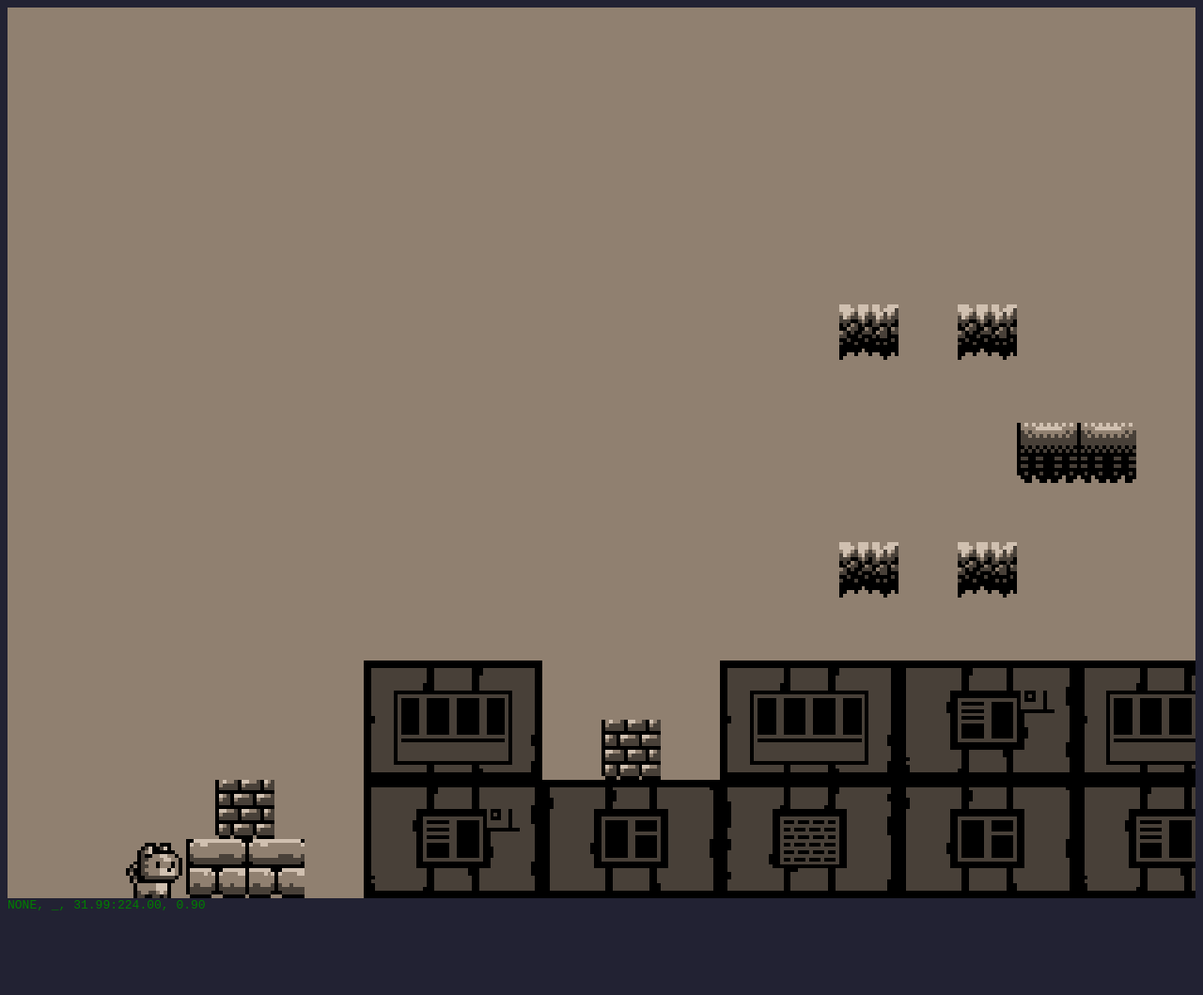
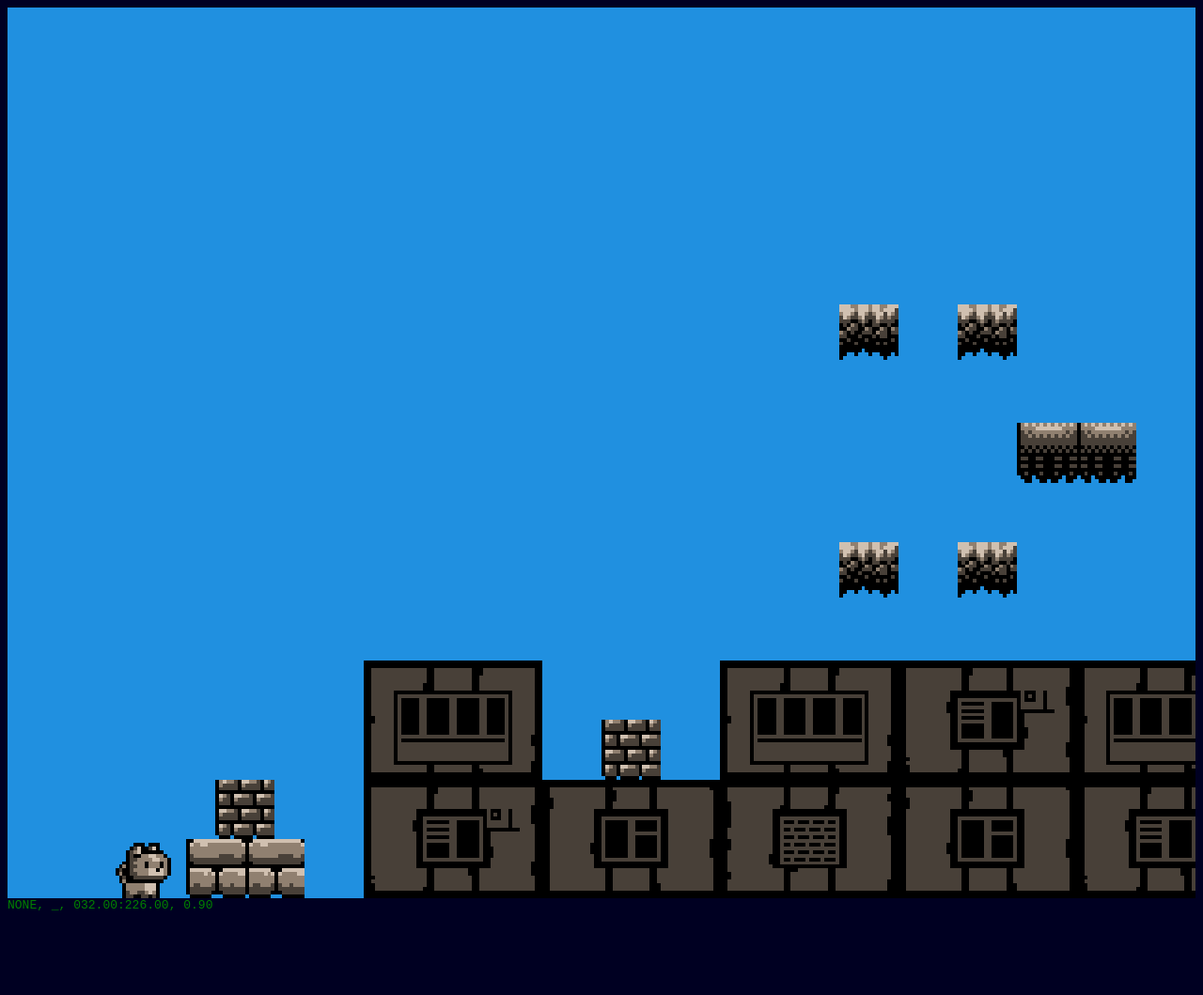
Before and after one commit to darkgraycat/murkit0, a website built with webpack: page index.html in a window 1280 px wide. Shown: the whole page at 94% size. Built offline with nearby package versions, Linux system fonts and the light colour scheme.

Commit message:
: documentation (#13)
* : wip

* : wip

* : fix player collision box

* : document most used methods, etc

---------

Co-authored-by: pburyanov <p_buryanov-itssv@kw.com>

```diff
--- a/index.html
+++ b/index.html
@@ -3,7 +3,7 @@
     <script src="dist/main.js"></script>
     <style>
       body {
-        background-color: #223;
+        background-color: #002;
       }
 
       #screen {
--- a/src/bitmap.ts
+++ b/src/bitmap.ts
@@ -3,57 +3,98 @@ export class Bitmap {
   readonly height: number;
   protected data: Uint32Array;
 
+  /** Create new Bitmap with empty pixels
+  * @param width new Bitmap width
+  * @param height new Bitmap height
+  * */
   constructor(width: number, height: number) {
     this.width = width;
     this.height = height;
     this.data = new Uint32Array(width * height);
   }
 
-  static from(buffer: ArrayBuffer, width: number, height: number): Bitmap {
+  /** Create Bitmap from buffer
+  * @param buffer buffer with color values
+  * @param width new Bitmap width
+  * @param height new Bitmap height
+  * @returns new Bitmap
+  * */
+  public static from(buffer: ArrayBuffer, width: number, height: number): Bitmap {
     const bitmap = new Bitmap(width, height);
     bitmap.data = new Uint32Array(buffer);
     return bitmap;
   }
 
-  draw(bitmap: Bitmap, x: number, y: number): this {
-    const { data: dest, width, height } = this;
-    const { data: src, width: offset } = bitmap;
+  /** Draw Bitmap on current one
+  * @param bitmap source Bitmap to draw
+  * @param x destination offset x
+  * @param y destination offset y
+  * @returns self
+  * */
+  public draw(bitmap: Bitmap, x: number, y: number): this {
+    const { data: dest, width: dw, height: dh } = this;
+    const { data: src,  width: sw } = bitmap;
     let i = src.length;
-    // for each pixel from source bitmap
     while (i--) {
-      const px = x + (i % offset);
-      const py = y + (i / offset | 0);
-      if (
-        px < 0 || px >= width ||
-        py < 0 || py >= height ||
-        src[i] == 0 // skip transparent
-      ) continue;
-      // put in calculated position in current bitmap
-      dest[px + py * width] = src[i];
+      if (src[i] === 0) continue;
+      const px = x + (i % sw);
+      const py = y + (i / sw | 0);
+      if (px < 0 || px >= dw || py < 0 || py >= dh) continue;
+      dest[px + py * dw] = src[i];
     }
-    return this
+    return this;
   }
 
-  copy(x: number, y: number, width: number, height: number): Bitmap {
-    const bitmap = new Bitmap(width, height);
-    const { data: src, width: sw, height: sh } = this;
-    const { data: dest } = bitmap;
-    let i = dest.length;
-    // for each pixel in new bitmap
+  /** Copy area to current one
+  * @param bitmap destination Bitmap
+  * @param x destination offset x
+  * @param y destination offset y
+  * @param sx source offset x
+  * @param sy source offset y
+  * @param width area width to copy
+  * @param height area height to copy
+  * @returns self
+  * */
+  public copy(bitmap: Bitmap, x: number, y: number, sx: number, sy: number, width: number, height: number): this {
+    const { data: dest, width: dw, height: dh } = bitmap;
+    const { data: src,  width: sw } = this;
+    let i = width * height;
     while (i--) {
+      const j = (sx + i % width) + (sy + (i / width | 0)) * sw;
+      if (src[j] == 0) continue;
       const px = x + (i % width);
       const py = y + (i / width | 0);
-      if (
-        px < 0 || px >= sw ||
-        py < 0 || py >= sh
-      ) continue;
-      // put pixel from current bitmap
+      if (px < 0 || px >= dw || py < 0 || py >= dh) continue;
+      dest[px + py * dw] = src[j];
+    }
+    return this;
+  }
+
+  /** Extract pixels to new Bitmap
+  * @param x source offset x
+  * @param y source offset y
+  * @param width new Bitmap width
+  * @param height new Bitam height
+  * @returns new Bitmap
+  * */
+  public extract(x: number, y: number, width: number, height: number): Bitmap {
+    const bitmap = new Bitmap(width, height);
+    const { data: src,  width: sw, height: sh } = this;
+    const { data: dest, width: dw } = bitmap;
+    let i = dest.length;
+    while (i--) {
+      const px = x + (i % dw);
+      const py = y + (i / dw | 0);
+      if (px < 0 || px >= sw || py < 0 || py >= sh) continue;
       dest[i] = src[px + py * sw];
     }
-    return bitmap
+    return bitmap;
   }
 
-  clone(): Bitmap {
+  /** Clone current Bitmap in new one
+  * @returns new Bitmap
+  * */
+  public clone(): Bitmap {
     const bitmap = new Bitmap(this.width, this.height);
     const { data: dest } = bitmap;
     const { data: src } = this;
@@ -62,12 +103,20 @@ export class Bitmap {
     return bitmap;
   }
 
-  fill(color: number): this {
+  /** Fill current Bitmap with color
+  * @param color color to fill
+  * @returns self
+  * */
+  public fill(color: number): this {
     this.data.fill(color);
     return this;
   }
 
-  remap(mapping: Map<number, number>): this {
+  /** Remap Bitmap colors by new palette
+  * @param mapping <prevColor, newColor>
+  * @returns self
+  * */
+  public remap(mapping: Map<number, number>): this {
     const { data } = this;
     let i = data.length;
     while (i--) {
@@ -78,16 +127,17 @@ export class Bitmap {
     return this;
   }
 
-  flipV(): this {
+  /** Vertical flip
+  * @returns self
+  * */
+  public flipV(): this {
     const { data, width } = this;
     let i = data.length;
-    // for each pixel in current bitmap
     while (i--) {
       const px = width - (i % width) - 1;
-      if (px >=  width / 2) continue // skip iterating right half
+      if (px >=  width / 2) continue;
       const py = i / width | 0;
       const pi = px + py * width;
-      // swap pixel horizontaly
       const temp = data[i];
       data[i] = data[pi];
       data[pi] = temp;
@@ -95,15 +145,16 @@ export class Bitmap {
     return this;
   }
 
-  flipH(): this {
+  /** Horizontal flip
+   * @returns self
+  * */
+  public flipH(): this {
     const { data, width, height } = this;
     let i = data.length / 2; // skip iterating bottom half
-    // for each pixel in the half of current bitmap
     while (i--) {
       const px = i % width;
       const py = height - (i / width | 0) - 1;
       const pi = px + py * width;
-      // swap pixel verticaly
       const temp = data[i];
       data[i] = data[pi];
       data[pi] = temp;
@@ -113,38 +164,49 @@ export class Bitmap {
 }
 
 export class TileableBitmap extends Bitmap {
-  readonly tileWidth: number;
-  readonly tileHeight: number;
+  readonly twidth: number;
+  readonly theight: number;
   readonly cols: number;
   readonly rows: number;
 
-  constructor(tileWidth:number, tileHeight:number, cols:number, rows: number) {
-    super(tileWidth * cols, tileHeight * rows);
-    this.tileWidth = tileWidth;
-    this.tileHeight = tileHeight;
+  /** Create new TileableBitmap with empty pixels
+  * @param twidth width of the tile
+  * @param theight height of the tile
+  * @param cols total number of tiles in horizontal
+  * @param rows total number of tiles in vertical
+  * */
+  constructor(twidth: number, theight: number, cols: number, rows: number) {
+    super(twidth * cols, theight * rows);
+    this.twidth = twidth;
+    this.theight = theight;
     this.cols = cols;
     this.rows = rows;
   }
 
-  static from(
-    buffer: ArrayBuffer,
-    tileWidth: number,
-    tileHeight: number,
-    cols: number = 1,
-    rows: number = 1,
-  ): TileableBitmap {
-    const tbitmap = new TileableBitmap(tileWidth, tileHeight, cols, rows);
+  /** Create TileableBitmap from buffer
+  * @param buffer buffer with color values
+  * @param twidth width of the tile
+  * @param theight height of the tile
+  * @param cols total number of tiles in horizontal
+  * @param rows total number of tiles in vertical
+  * @returns new TileableBitmap
+  * */
+  public static from(buffer: ArrayBuffer, twidth: number, theight: number, cols: number = 1, rows: number = 1): TileableBitmap {
+    const tbitmap = new TileableBitmap(twidth, theight, cols, rows);
     tbitmap.data = new Uint32Array(buffer);
     return tbitmap;
   }
 
-  splitToBitmaps(): Bitmap[] {
+  /** Split TileableBitmap to array of Bitmaps
+  * @returns array of Bitmaps
+  * */
+  public split(): Bitmap[] {
     const bitmaps = [];
     for (let row = 0; row < this.rows; row++) {
       for (let col = 0; col < this.cols; col++) {
-        const x = col * this.tileWidth;
-        const y = row * this.tileHeight;
-        bitmaps.push(this.copy(x, y, this.tileWidth, this.tileWidth));
+        const x = col * this.twidth;
+        const y = row * this.theight;
+        bitmaps.push(this.extract(x, y, this.twidth, this.twidth));
       }
     }
     return bitmaps;
--- a/src/common/types.ts
+++ b/src/common/types.ts
@@ -1,5 +1,6 @@
 export type Imutable<T> = { +readonly [K in keyof T]: T[K] };
 export type Mutable<T> = { -readonly [K in keyof T]: T[K] };
+export type Dictionary = { [key: string]: any }
 
 export interface IImage {
   width: number;
--- a/src/components.ts
+++ b/src/components.ts
@@ -20,10 +20,14 @@ export const cSprite = new Component<{
   spriteIdx: number;
   sprites: Bitmap[];
   flipped: boolean;
+  offsetX?: number,
+  offsetY?: number,
 }>({
   spriteIdx: 0,
   sprites: [],
   flipped: false,
+  offsetX: 0,
+  offsetY: 0
 });
 
 export const cAnimation = new Component<{
--- a/src/ecs/simple.ecs.ts
+++ b/src/ecs/simple.ecs.ts
@@ -1,36 +1,50 @@
 import { Imutable } from "../common/types";
-
 /* EntityManager */
 export class EntityManager<T extends Record<string, Component<any>>> {
   private idx = 0;
-  constructor(
-    private components: T,
-  ) {}
+  /** Create new Entity Manager
+  * @param components components dictionary
+  * */
+  constructor(private components: T) {}
 
+  /** Add new entity with properties for components
+  * @param components components entity have
+  * @returns entity index
+  * */
   add<K extends keyof T>(components: Record<K, typeof this.components[K]["schema"]>): number {
     const entries = Object.entries(components);
-    for (const [componentName, componentData] of entries){
-      this.components[componentName].set(this.idx, componentData);
+    for (const [componentName, component] of entries){
+      this.components[componentName].set(this.idx, component);
     }
     return this.idx++;
   }
 
-  set<K extends keyof T>(entity: number, components: Record<K, typeof this.components[K]["schema"]>): void {
+  /** Assign new properties for components for entity
+  * @param idx entity index
+  * @param components new components values
+  * */
+  set<K extends keyof T>(idx: number, components: { [P in K]: T[P]["schema"] }): void {
     const entries = Object.entries(this.components);
     for (const [componentName, component] of entries) {
-      component.set(entity, components?.[componentName])
+      component.set(idx, components?.[componentName] || {})
     }
   }
 
-  get(entity: number) {
+  /** Build readonly object of all entity components
+  * @param idx entity index
+  * @returns readonly entity object
+  * */
+  get<K extends keyof T>(idx: number): Imutable<{ [P in K]: T[P]["schema"] }> {
     const entries = Object.entries(this.components);
-    const result: any = {};
+    const result = {} as { [P in K]: T[P]["schema"] };
     for (const [componentName, component] of entries){
-      result[componentName] = component.get(entity);
+      result[componentName] = component.get(idx);
     }
     return result;
   }
 
+  /** Reset Entity Manager and remove all entities data
+  * */
   reset(): void {
     const components = Object.values(this.components);
     for (const component of components) component.reset();
@@ -40,9 +54,12 @@ export class EntityManager<T extends Record<string, Component<any>>> {
 
 /* Component */
 export type Storage<T> = { [K in keyof T]: T[K][] };
-export class Component<T> {
+export class Component<T extends Object> {
   readonly schema: Imutable<T>;
   readonly storage: Imutable<Storage<T>>;
+  /** Create new Component
+  * @param schema Plain object with properties
+  * */
   constructor(schema: T) {
     this.schema = schema;
     this.storage = Object.keys(schema).reduce(
@@ -51,19 +68,30 @@ export class Component<T> {
     );
   }
 
-  get(idx: number): T {
+  /** Build readonly object of Component element
+  * @param idx entity index
+  * @returns readonly Component object
+  * */
+  get(idx: number): Imutable<T> {
     const { storage } = this;
-    const element: any = {};
+    const element = {} as T;
     for (const prop in storage) element[prop] = storage[prop][idx];
     return element;
   }
 
+  /** Assign new values for Component element
+  * @param idx entity index
+  * @param data new values
+  * @returns entity index
+  * */
   set(idx: number, data: T): number {
     const { storage } = this;
-    for (const prop in storage) storage[prop][idx] = data?.[prop];
+    for (const prop in storage) storage[prop][idx] = data[prop] || this.schema[prop];
     return idx;
   }
 
+  /** Reset Component storage
+  * */
   reset(): void {
     const { storage } = this;
     for (const prop in storage) storage[prop].length = 0;
@@ -76,15 +104,21 @@ export type SystemHandler<T> = (
   components: T,
   ...entities: number[][]
 ) => void;
-
 export type SystemCallback = (dt?: number) => void;
-
 export class System<T extends Record<string, Component<any>>> {
+  /** Create new System
+  * @param components components to use in the System
+  * @param handler callback with access to components
+  * */
   constructor(
     readonly components: T,
     private handler: SystemHandler<T>,
   ) {}
 
+  /** Create callback to execute the System
+  * @param entities array of entity groups assigned to the System
+  * @returns callback
+  * */
   setup(...entities: number[][]): SystemCallback {
     return (dt) => this.handler(dt, this.components, ...entities);
   }
--- a/src/main.ts
+++ b/src/main.ts
@@ -36,10 +36,10 @@ export const init = async (config: MainConfig): Promise<void> => {
       ["./assets/backgrounds_houses.png", 48, 32, 5, 1],
     );
 
-  const playerSprites = playerTiles.splitToBitmaps();
-  playerSprites.push(...playerTiles.flipV().splitToBitmaps());
-  const bgHouseSprites = bgHouseTiles.splitToBitmaps();
-  const boxSprites = boxTiles.splitToBitmaps();
+  const playerSprites = playerTiles.split();
+  playerSprites.push(...playerTiles.flipV().split());
+  const bgHouseSprites = bgHouseTiles.split();
+  const boxSprites = boxTiles.split();
 
   console.debug("MAIN: init world");
   const world = new World({
@@ -47,7 +47,8 @@ export const init = async (config: MainConfig): Promise<void> => {
     height,
     gravity: 0.9,
     friction: 0.8,
-    skyColor: 0xff708090,
+    skyColor: 0xffe09020,
+    // skyColor: 0xff708090,
   });
 
   console.debug("MAIN: init systems");
@@ -65,13 +66,15 @@ export const init = async (config: MainConfig): Promise<void> => {
   const player = em.add({
     cPosition: { x: 32, y: 128 },
     cVelocity: { vx: 0, vy: 0 },
-    cShape: { w: 16, h: 16 },
+    cShape: { w: 10, h: 14 },
     cMeta: { air: true, speed: 1 },
     cInput: { keys },
     cSprite: {
       spriteIdx: 0,
       sprites: playerSprites,
       flipped: false,
+      offsetX: -3,
+      offsetY: -2,
     },
     cAnimation: {
       animations: [
@@ -133,16 +136,14 @@ export const init = async (config: MainConfig): Promise<void> => {
   const control = sController.setup([player]);
   const animate = sAnimation.setup([player]);
 
-  // TODO: for debug only
-  const { x, y } = components.cPosition.storage;
-  const { vx, vy } = components.cVelocity.storage;
-
   const render = (dt: number) => {
     // console.time("render")
     screenBitmap.fill(world.skyColor);
+
     animate(dt);
     drawBg(dt);
     draw(dt);
+
     screenCtx.putImageData(screenImageData, 0, 0);
     // console.timeEnd("render")
   };
--- a/src/systems.ts
+++ b/src/systems.ts
@@ -77,7 +77,7 @@ export function Systems(world: World, viewport: Bitmap) {
           const eBottom = y[e] + h[e];
           let totalCollisions = 0;
           for (const b of blocks) {
-            if (totalCollisions > 1) break;
+            if (totalCollisions > 2) break;
             const bRight = x[b] + w[b];
             const bBottom = y[b] + h[b];
             const collisionSide = rectangle(
@@ -85,8 +85,9 @@ export function Systems(world: World, viewport: Bitmap) {
               x[b], y[b], bRight, bBottom,
             );
             // TODO: remove debug
-            debug.set(collisionSide.toUpperCase(), air[e] ? "^" : "_", `${x[e].toFixed(2)}:${y[e].toFixed(2)}`, vy[e].toFixed(2));
+            debug.set(collisionSide.toUpperCase(), air[e] ? "^" : "_", `${x[e].toFixed(2).padStart(6, "0")}:${y[e].toFixed(2).padStart(6, "0")}`, vy[e].toFixed(2));
             if (collisionSide === CollisionSide.None) continue;
+            if (collisionSide !== CollisionSide.Bottom) console.log(collisionSide,b);
             totalCollisions++;
             switch (collisionSide) {
               case CollisionSide.Bottom: vy[e] = 0; y[e] = y[b] - h[e]; air[e] = false; break;
@@ -119,13 +120,17 @@ export function Systems(world: World, viewport: Bitmap) {
 
     /* Render frame of spritesheet by index */
     sDrawing: new System({ cSprite, cPosition }, (_, comp, entities) => {
-      const { sprites, spriteIdx, flipped } = comp.cSprite.storage;
+      const { sprites, spriteIdx, flipped, offsetX, offsetY } = comp.cSprite.storage;
       const { x, y } = comp.cPosition.storage;
       for (const e of entities) {
         const half = sprites[e].length / 2;
         const idx = flipped[e] ? spriteIdx[e] + half : spriteIdx[e];
         // viewport.draw(sprites[e][idx], x[e] | 0, y[e] | 0);
-        viewport.draw(sprites[e][idx], Math.round(x[e]), Math.round(y[e]));
+        viewport.draw(
+          sprites[e][idx],
+          offsetX[e] + Math.round(x[e]),
+          offsetY[e] + Math.round(y[e]),
+        );
       }
     }),
 
```
Also changed, not shown: dev_notes.md (+16 -0 lines), src/adapter.ts (+10 -0 lines), src/ecs/simple.ecs.spec.ts (+13 -3 lines).
